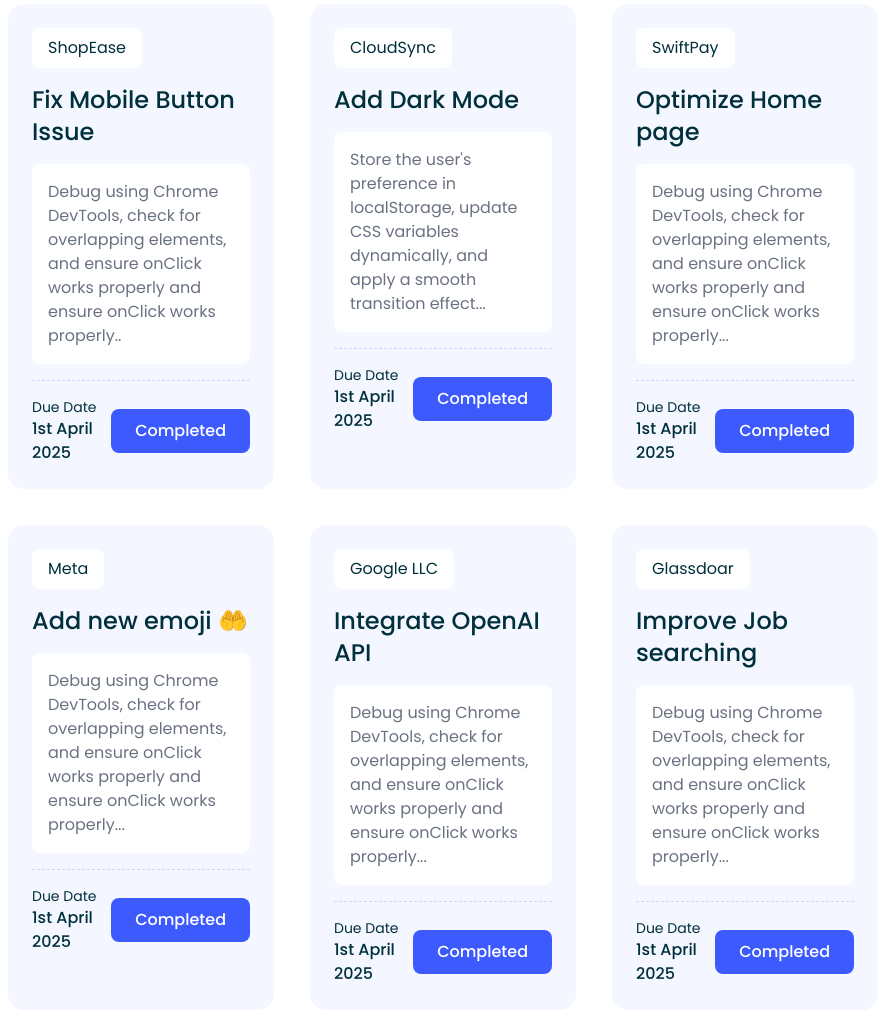
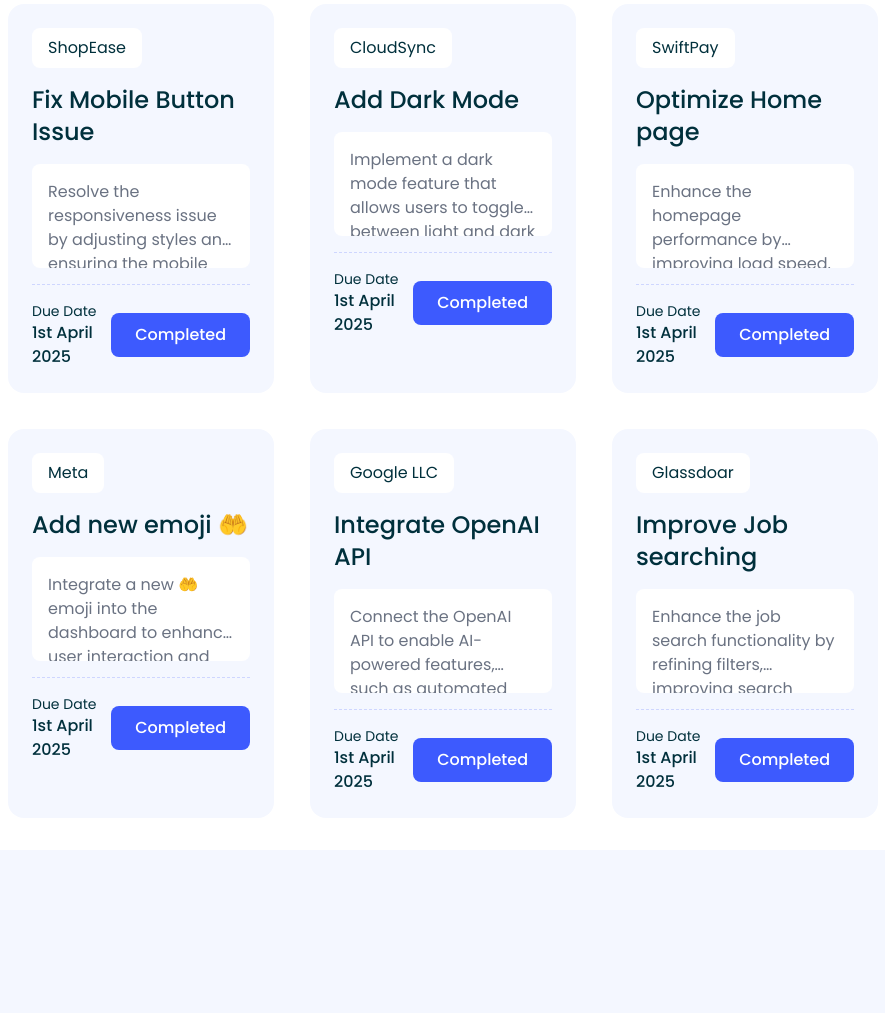
Before and after one commit to Abu-Said-Akunji/PH_A5_Task_Meter, a plain HTML site: page index.html in a window 1280 px wide. Shown: the part 380-1393 px from the top of the page, without its empty margins (32-917 px from the left). After the commit the page ends 1294 px from the top, so only its background shows below. Drawn offline with nearby package versions, Linux system fonts and the light colour scheme.

Commit message:
push improvements

```diff
--- a/index.html
+++ b/index.html
@@ -98,9 +98,10 @@
                         <button class="px-4 py-2 mb-4 bg-white rounded-lg text-dark">ShopEase</button>
                         <h3 class="mb-4 text-xl sm:text-2xl font-medium text-dark task-title">Fix Mobile Button Issue
                         </h3>
-                        <p class="p-4 bg-white rounded-lg text-gray-500">Debug using Chrome DevTools, check for
-                            overlapping elements, and ensure onClick works properly
-                            and ensure onClick works properly..</p>
+                        <p class="p-4 line-clamp-3 bg-white rounded-lg text-gray-500">Resolve the
+                            responsiveness issue
+                            by adjusting
+                            styles and ensuring the mobile button functions correctly across all screen sizes...</p>
                     </div>
                     <div class="flex flex-col md:flex-row lg:items-center justify-between gap-2 pt-4">
                         <div>
@@ -117,8 +118,10 @@
                     <div class="pb-4 border-b border-dashed border-[rgba(55,82,253,0.2)]">
                         <button class="px-4 py-2 mb-4 bg-white rounded-lg text-dark">CloudSync</button>
                         <h3 class="mb-4 text-xl sm:text-2xl font-medium text-dark task-title">Add Dark Mode</h3>
-                        <p class="p-4 bg-white rounded-lg text-gray-500">Store the user's preference in localStorage,
-                            update CSS variables dynamically, and apply a smooth transition effect...</p>
+                        <p class="p-4 line-clamp-3  bg-white rounded-lg text-gray-500">Implement a dark
+                            mode feature that
+                            allows users
+                            to toggle between light and dark themes for better visual comfort....</p>
                     </div>
                     <div class="flex flex-col md:flex-row lg:items-center justify-between gap-2 pt-4">
                         <div>
@@ -135,9 +138,10 @@
                     <div class="pb-4 border-b border-dashed border-[rgba(55,82,253,0.2)]">
                         <button class="px-4 py-2 mb-4 bg-white rounded-lg text-dark">SwiftPay</button>
                         <h3 class="mb-4 text-xl sm:text-2xl font-medium text-dark task-title">Optimize Home page</h3>
-                        <p class="p-4 bg-white rounded-lg text-gray-500">Debug using Chrome DevTools, check for
-                            overlapping elements, and ensure onClick works properly
-                            and ensure onClick works properly...</p>
+                        <p class="p-4 line-clamp-3  bg-white rounded-lg text-gray-500">Enhance the
+                            homepage performance
+                            by improving
+                            load speed, refining the layout, and optimizing content for a better user experience....</p>
                     </div>
                     <div class="flex flex-col md:flex-row lg:items-center justify-between gap-2 pt-4">
                         <div>
@@ -154,9 +158,10 @@
                     <div class="pb-4 border-b border-dashed border-[rgba(55,82,253,0.2)]">
                         <button class="px-4 py-2 mb-4 bg-white rounded-lg text-dark">Meta</button>
                         <h3 class="mb-4 text-xl sm:text-2xl font-medium text-dark task-title">Add new emoji 🤲</h3>
-                        <p class="p-4 bg-white rounded-lg text-gray-500">Debug using Chrome DevTools, check for
-                            overlapping elements, and ensure onClick works properly
-                            and ensure onClick works properly...</p>
+                        <p class="p-4 line-clamp-3  bg-white rounded-lg text-gray-500">Integrate a new
+                            🤲 emoji into the
+                            dashboard to
+                            enhance user interaction and visual appeal....</p>
                     </div>
                     <div class="flex flex-col md:flex-row lg:items-center justify-between gap-2 pt-4">
                         <div>
@@ -173,9 +178,11 @@
                     <div class="pb-4 border-b border-dashed border-[rgba(55,82,253,0.2)]">
                         <button class="px-4 py-2 mb-4 bg-white rounded-lg text-dark">Google LLC</button>
                         <h3 class="mb-4 text-xl sm:text-2xl font-medium text-dark task-title">Integrate OpenAI API </h3>
-                        <p class="p-4 bg-white rounded-lg text-gray-500">Debug using Chrome DevTools, check for
-                            overlapping elements, and ensure onClick works properly
-                            and ensure onClick works properly...</p>
+                        <p class="p-4 line-clamp-3  bg-white rounded-lg text-gray-500">Connect the
+                            OpenAI API to enable
+                            AI-powered
+                            features, such as automated responses or content generation, within the developer
+                            dashboard....</p>
                     </div>
                     <div class="flex flex-col md:flex-row lg:items-center justify-between gap-2 pt-4">
                         <div>
@@ -192,9 +199,10 @@
                     <div class="pb-4 border-b border-dashed border-[rgba(55,82,253,0.2)]">
                         <button class="px-4 py-2 mb-4 bg-white rounded-lg text-dark">Glassdoar</button>
                         <h3 class="mb-4 text-xl sm:text-2xl font-medium text-dark task-title">Improve Job searching</h3>
-                        <p class="p-4 bg-white rounded-lg text-gray-500">Debug using Chrome DevTools, check for
-                            overlapping elements, and ensure onClick works properly
-                            and ensure onClick works properly...</p>
+                        <p class="p-4 line-clamp-3 bg-white rounded-lg text-gray-500 ">Enhance the job
+                            search
+                            functionality by
+                            refining filters, improving search accuracy, and optimizing the user experience....</p>
                     </div>
                     <div class="flex flex-col md:flex-row lg:items-center justify-between gap-2 pt-4">
                         <div>
```
